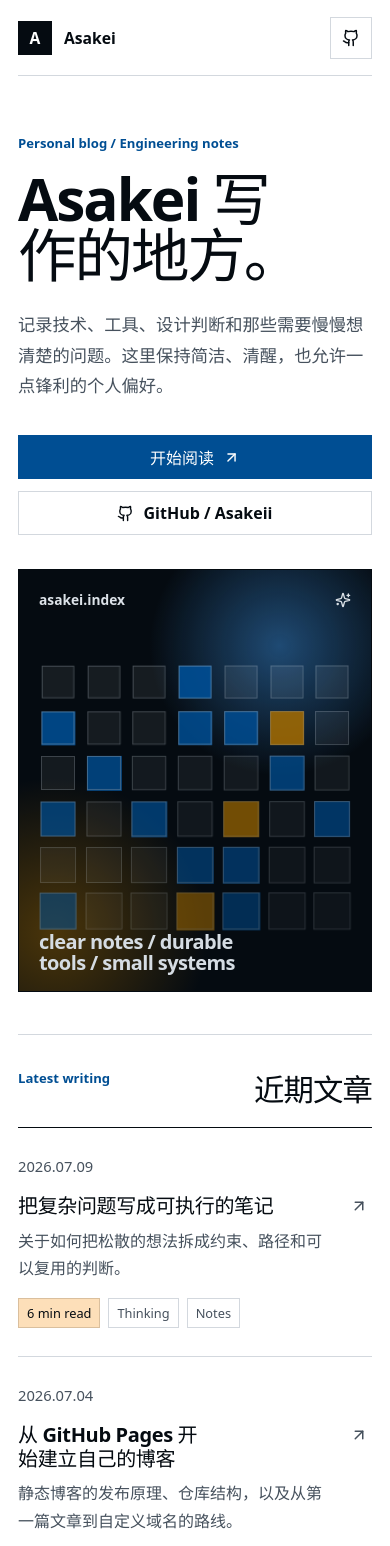
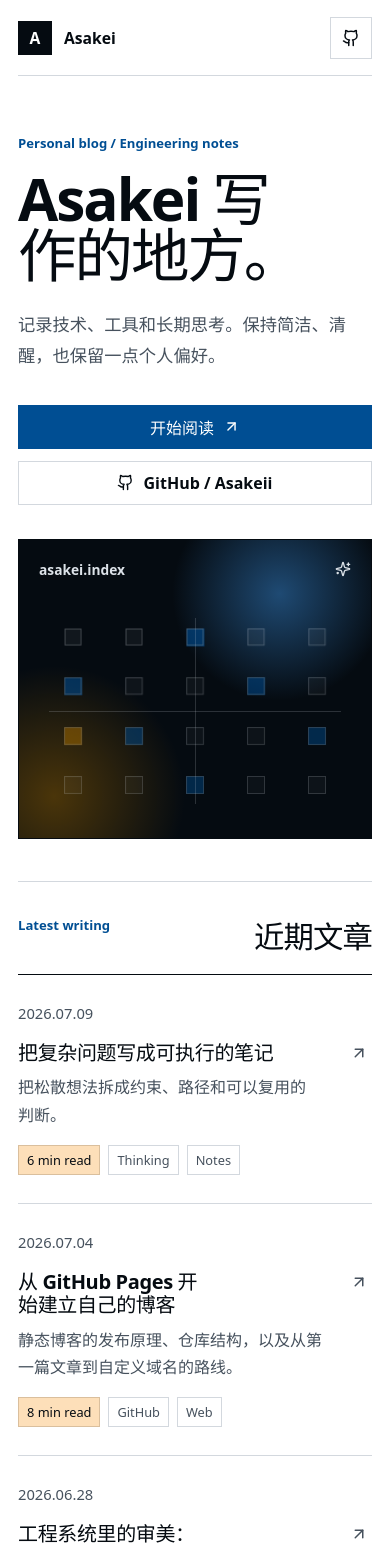
Before and after one commit to Asakeii/Blog, a React (Vite) app: page / in a window 390 px wide. Shown: the top 1546 px of the page. Built offline with nearby package versions, Linux system fonts and the light colour scheme.

Commit message:
Improve blog interactions and visual panel

```diff
--- a/src/main.tsx
+++ b/src/main.tsx
@@ -1,35 +1,105 @@
-import { StrictMode } from "react";
+import { StrictMode, useEffect, useMemo, useState } from "react";
 import { createRoot } from "react-dom/client";
-import { ArrowUpRight, BookOpen, Github, Sparkles, Tags } from "lucide-react";
+import { ArrowLeft, ArrowUpRight, BookOpen, Github, Sparkles, Tags } from "lucide-react";
 import "./styles.css";
 
-const posts = [
+type Post = {
+  slug: string;
+  title: string;
+  date: string;
+  summary: string;
+  tags: string[];
+  topics: string[];
+  minutes: number;
+  body: string[];
+};
+
+const posts: Post[] = [
   {
+    slug: "executable-notes",
     title: "把复杂问题写成可执行的笔记",
     date: "2026.07.09",
-    summary: "关于如何把松散的想法拆成约束、路径和可以复用的判断。",
+    summary: "把松散想法拆成约束、路径和可以复用的判断。",
     tags: ["Thinking", "Notes"],
+    topics: ["AI Agents", "长期写作", "工具构建"],
     minutes: 6,
+    body: [
+      "很多问题一开始并不是难，而是没有被写成可以行动的形状。好笔记的价值，是把情绪、猜测和限制条件分开，让下一步自然出现。",
+      "我习惯先写下问题边界，再列出已经确定的事实，最后才写方案。这样做会慢一点，但它能减少反复推翻自己的次数。",
+      "一篇笔记不必完整。它只需要在未来某个时刻，仍然能帮自己迅速回到当时的判断现场。",
+    ],
   },
   {
+    slug: "github-pages-blog",
     title: "从 GitHub Pages 开始建立自己的博客",
     date: "2026.07.04",
     summary: "静态博客的发布原理、仓库结构，以及从第一篇文章到自定义域名的路线。",
     tags: ["GitHub", "Web"],
+    topics: ["前端工程", "开源实践"],
     minutes: 8,
+    body: [
+      "GitHub Pages 的核心很简单：把构建后的静态文件放到 GitHub 能托管的位置，然后让浏览器直接请求这些 HTML、CSS 和 JavaScript。",
+      "对个人博客来说，这个模型非常舒服。文章可以先写成数据或 Markdown，再由前端构建成页面；发布则变成一次普通的 git push。",
+      "真正重要的不是工具链有多复杂，而是你能不能持续把想法放上来，并让访问者很快找到他们想读的东西。",
+    ],
   },
   {
+    slug: "engineering-taste",
     title: "工程系统里的审美：少做一点，但做准",
     date: "2026.06.28",
-    summary: "代码、界面和文档都需要节奏。真正的简约不是空，而是没有多余动作。",
+    summary: "代码、界面和文档都需要节奏。简约不是空，而是没有多余动作。",
     tags: ["Design", "Engineering"],
+    topics: ["前端工程", "工具构建"],
     minutes: 5,
+    body: [
+      "工程里的审美不是把东西做漂亮那么简单。它更接近一种判断：哪些信息应该出现，哪些动作应该被省掉，哪些复杂度应该被藏到系统内部。",
+      "界面也是系统的一部分。按钮如果看起来能点，就必须有结果；列表如果像入口，就应该真的能通向下一层内容。",
+      "少做一点不是退缩，而是把有限的注意力用在最关键的连接上。",
+    ],
   },
 ];
 
-const topics = ["前端工程", "AI Agents", "工具构建", "长期写作", "开源实践"];
+const topics = ["全部", "前端工程", "AI Agents", "工具构建", "长期写作", "开源实践"];
+
+const getHashState = () => {
+  const hash = window.location.hash.replace(/^#/, "");
+
+  if (hash.startsWith("post/")) {
+    return { postSlug: decodeURIComponent(hash.replace("post/", "")), topic: "全部" };
+  }
+
+  if (hash.startsWith("topic/")) {
+    return { postSlug: "", topic: decodeURIComponent(hash.replace("topic/", "")) || "全部" };
+  }
+
+  return { postSlug: "", topic: "全部" };
+};
 
 function App() {
+  const [route, setRoute] = useState(getHashState);
+  const selectedPost = posts.find((post) => post.slug === route.postSlug);
+
+  const visiblePosts = useMemo(() => {
+    if (route.topic === "全部") {
+      return posts;
+    }
+
+    return posts.filter((post) => post.topics.includes(route.topic));
+  }, [route.topic]);
+
+  useEffect(() => {
+    const onHashChange = () => setRoute(getHashState());
+    window.addEventListener("hashchange", onHashChange);
+    return () => window.removeEventListener("hashchange", onHashChange);
+  }, []);
+
+  useEffect(() => {
+    const targetId = selectedPost ? "post-detail" : route.topic !== "全部" ? "writing" : "";
+    if (targetId) {
+      window.requestAnimationFrame(() => document.getElementById(targetId)?.scrollIntoView({ block: "start" }));
+    }
+  }, [route.topic, selectedPost]);
+
   return (
     <main className="site-shell">
       <header className="site-header" aria-label="主导航">
@@ -53,9 +123,7 @@ function App() {
         <div className="hero-copy">
           <p className="section-label">Personal blog / Engineering notes</p>
           <h1>Asakei 写作的地方。</h1>
-          <p className="hero-lede">
-            记录技术、工具、设计判断和那些需要慢慢想清楚的问题。这里保持简洁、清醒，也允许一点锋利的个人偏好。
-          </p>
+          <p className="hero-lede">记录技术、工具和长期思考。保持简洁、清醒，也保留一点个人偏好。</p>
           <div className="hero-actions" aria-label="主要操作">
             <a className="primary-action" href="#writing">
               开始阅读
@@ -73,29 +141,28 @@ function App() {
             <span>asakei.index</span>
             <Sparkles size={16} />
           </div>
-          <div className="signal-grid" aria-hidden="true">
-            {Array.from({ length: 42 }).map((_, index) => (
-              <span key={index} style={{ "--delay": `${index * 28}ms` } as React.CSSProperties} />
+          <div className="signal-map" aria-hidden="true">
+            {Array.from({ length: 20 }).map((_, index) => (
+              <span key={index} style={{ "--delay": `${index * 55}ms` } as React.CSSProperties} />
             ))}
           </div>
-          <p>clear notes / durable tools / small systems</p>
         </aside>
       </section>
+
+      {selectedPost ? <PostDetail post={selectedPost} /> : null}
 
       <section className="content-grid">
         <div className="writing-column" id="writing">
           <div className="section-heading">
-            <p className="section-label">Latest writing</p>
-            <h2>近期文章</h2>
+            <p className="section-label">{route.topic === "全部" ? "Latest writing" : route.topic}</p>
+            <h2>{route.topic === "全部" ? "近期文章" : "主题文章"}</h2>
           </div>
           <div className="post-list">
-            {posts.map((post) => (
-              <article className="post-row" key={post.title}>
+            {visiblePosts.map((post) => (
+              <a className="post-row" href={`#post/${post.slug}`} key={post.slug}>
                 <time dateTime={post.date.replaceAll(".", "-")}>{post.date}</time>
                 <div>
-                  <h3>
-                    <a href="#writing">{post.title}</a>
-                  </h3>
+                  <h3>{post.title}</h3>
                   <p>{post.summary}</p>
                   <div className="post-meta">
                     <span>{post.minutes} min read</span>
@@ -105,7 +172,7 @@ function App() {
                   </div>
                 </div>
                 <ArrowUpRight className="post-arrow" size={18} aria-hidden="true" />
-              </article>
+              </a>
             ))}
           </div>
         </div>
@@ -113,10 +180,8 @@ function App() {
         <aside className="profile-column" aria-label="博客信息">
           <div className="profile-block">
             <p className="section-label">About</p>
-            <h2>一个安静的索引。</h2>
-            <p>
-              这里会收集 Asakei 对工程、产品和写作的长期笔记。文章可以很短，但每一篇都应该留下些什么。
-            </p>
+            <h2>安静索引。</h2>
+            <p>工程、工具和写作笔记。短一点，准一点。</p>
           </div>
 
           <div className="tool-strip" aria-label="快捷入口">
@@ -135,7 +200,7 @@ function App() {
             <p className="section-label">Topics</p>
             <div>
               {topics.map((topic) => (
-                <a href="#writing" key={topic}>
+                <a className={route.topic === topic ? "is-active" : ""} href={topic === "全部" ? "#writing" : `#topic/${encodeURIComponent(topic)}`} key={topic}>
                   {topic}
                 </a>
               ))}
@@ -155,6 +220,31 @@ function App() {
   );
 }
 
+function PostDetail({ post }: { post: Post }) {
+  return (
+    <article className="post-detail" id="post-detail">
+      <a className="back-link" href="#writing">
+        <ArrowLeft size={17} />
+        返回文章
+      </a>
+      <time dateTime={post.date.replaceAll(".", "-")}>{post.date}</time>
+      <h2>{post.title}</h2>
+      <p className="post-detail-summary">{post.summary}</p>
+      <div className="post-meta">
+        <span>{post.minutes} min read</span>
+        {post.tags.map((tag) => (
+          <span key={tag}>{tag}</span>
+        ))}
+      </div>
+      <div className="post-body">
+        {post.body.map((paragraph) => (
+          <p key={paragraph}>{paragraph}</p>
+        ))}
+      </div>
+    </article>
+  );
+}
+
 createRoot(document.getElementById("root")!).render(
   <StrictMode>
     <App />
--- a/src/styles.css
+++ b/src/styles.css
@@ -217,7 +217,7 @@ footer a:hover {
   border: 1px solid var(--ink);
   background: var(--ink);
   color: var(--bg);
-  min-height: 390px;
+  min-height: 360px;
   padding: 20px;
   isolation: isolate;
 }
@@ -241,43 +241,55 @@ footer a:hover {
   font-weight: 720;
 }
 
-.signal-grid {
+.signal-map {
+  position: absolute;
+  inset: 78px 30px 34px;
   display: grid;
-  grid-template-columns: repeat(7, 1fr);
-  gap: 10px;
-  margin: 54px 0 42px;
+  grid-template-columns: repeat(5, 1fr);
+  grid-template-rows: repeat(4, 1fr);
+  gap: 16px;
 }
 
-.signal-grid span {
-  display: block;
-  aspect-ratio: 1;
-  border: 1px solid oklch(0.86 0.02 250 / 0.32);
-  background: oklch(0.98 0 0 / 0.08);
-  animation: pulseCell 4.2s var(--delay) ease-in-out infinite;
+.signal-map::before,
+.signal-map::after {
+  position: absolute;
+  content: "";
+  background: oklch(0.9 0.01 250 / 0.18);
 }
 
-.signal-grid span:nth-child(4n),
-.signal-grid span:nth-child(11n) {
+.signal-map::before {
+  top: 50%;
+  right: 0;
+  left: 0;
+  height: 1px;
+}
+
+.signal-map::after {
+  top: 0;
+  bottom: 0;
+  left: 50%;
+  width: 1px;
+}
+
+.signal-map span {
+  position: relative;
+  display: block;
+  align-self: center;
+  justify-self: center;
+  width: clamp(18px, 4vw, 34px);
+  aspect-ratio: 1;
+  border: 1px solid oklch(0.9 0.012 250 / 0.42);
+  background: oklch(0.97 0 0 / 0.08);
+  animation: pulseCell 4.8s var(--delay) ease-in-out infinite;
+}
+
+.signal-map span:nth-child(3n) {
   background: var(--primary);
   border-color: oklch(0.84 0.02 250 / 0.48);
 }
 
-.signal-grid span:nth-child(13n) {
+.signal-map span:nth-child(11n) {
   background: var(--accent);
-}
-
-.signal-panel p {
-  position: absolute;
-  right: 20px;
-  bottom: 18px;
-  left: 20px;
-  margin: 0;
-  color: oklch(0.89 0.012 250);
-  font-size: clamp(1.25rem, 3vw, 2.2rem);
-  font-weight: 760;
-  line-height: 1.05;
-  letter-spacing: -0.03em;
-  text-wrap: balance;
 }
 
 .content-grid {
@@ -317,6 +329,10 @@ footer a:hover {
   padding: 28px 0;
   border-bottom: 1px solid var(--line);
   animation: slideIn 520ms ease-out both;
+  cursor: pointer;
+  transition:
+    background 180ms ease,
+    padding-inline 180ms ease;
 }
 
 .post-row:nth-child(2) {
@@ -340,14 +356,13 @@ footer a:hover {
   text-wrap: balance;
 }
 
-.post-row h3 a {
-  text-decoration-thickness: 1px;
-  text-underline-offset: 5px;
+.post-row:hover h3 {
+  color: var(--primary);
 }
 
-.post-row h3 a:hover {
-  color: var(--primary);
-  text-decoration-line: underline;
+.post-row:hover {
+  background: color-mix(in oklch, var(--surface) 70%, transparent);
+  padding-inline: 10px;
 }
 
 .post-row p {
@@ -392,6 +407,64 @@ footer a:hover {
   transform: translate(2px, -2px);
 }
 
+.post-detail {
+  max-width: 780px;
+  padding: clamp(34px, 7vw, 82px) 0;
+  border-top: 1px solid var(--line);
+}
+
+.back-link {
+  display: inline-flex;
+  align-items: center;
+  gap: 8px;
+  margin-bottom: 26px;
+  color: var(--muted);
+  font-weight: 700;
+  transition: color 180ms ease;
+}
+
+.back-link:hover {
+  color: var(--primary);
+}
+
+.post-detail time {
+  color: var(--primary);
+  font-size: 0.92rem;
+  font-weight: 720;
+}
+
+.post-detail h2 {
+  max-width: 760px;
+  margin: 16px 0 0;
+  font-size: clamp(2.25rem, 6vw, 4.8rem);
+  line-height: 1;
+  letter-spacing: -0.035em;
+  text-wrap: balance;
+}
+
+.post-detail-summary {
+  max-width: 68ch;
+  margin: 22px 0 0;
+  color: var(--muted);
+  font-size: clamp(1.05rem, 2vw, 1.22rem);
+  line-height: 1.75;
+}
+
+.post-body {
+  max-width: 70ch;
+  margin-top: 34px;
+  border-top: 1px solid var(--line);
+  padding-top: 24px;
+}
+
+.post-body p {
+  margin: 0 0 20px;
+  color: var(--ink);
+  font-size: 1.04rem;
+  line-height: 1.88;
+  text-wrap: pretty;
+}
+
 .profile-column {
   display: flex;
   flex-direction: column;
@@ -403,9 +476,9 @@ footer a:hover {
 }
 
 .profile-block p:last-child {
-  margin: 18px 0 0;
+  margin: 14px 0 0;
   color: var(--muted);
-  line-height: 1.72;
+  line-height: 1.62;
   text-wrap: pretty;
 }
 
@@ -436,9 +509,14 @@ footer a:hover {
     color 180ms ease;
 }
 
-.topics a:hover {
+.topics a:hover,
+.topics a.is-active {
   border-color: var(--primary);
   color: var(--primary);
+}
+
+.topics a.is-active {
+  background: color-mix(in oklch, var(--primary) 8%, var(--bg));
 }
 
 footer {
@@ -508,7 +586,7 @@ footer a {
   }
 
   .signal-panel {
-    min-height: 330px;
+    min-height: 300px;
   }
 
   .post-row {
@@ -538,8 +616,8 @@ footer a {
     width: 100%;
   }
 
-  .signal-grid {
-    gap: 8px;
+  .signal-map {
+    gap: 12px;
   }
 }
 
```
Also changed, not shown: 1 other file (tests, documents, lock files or other folders).
